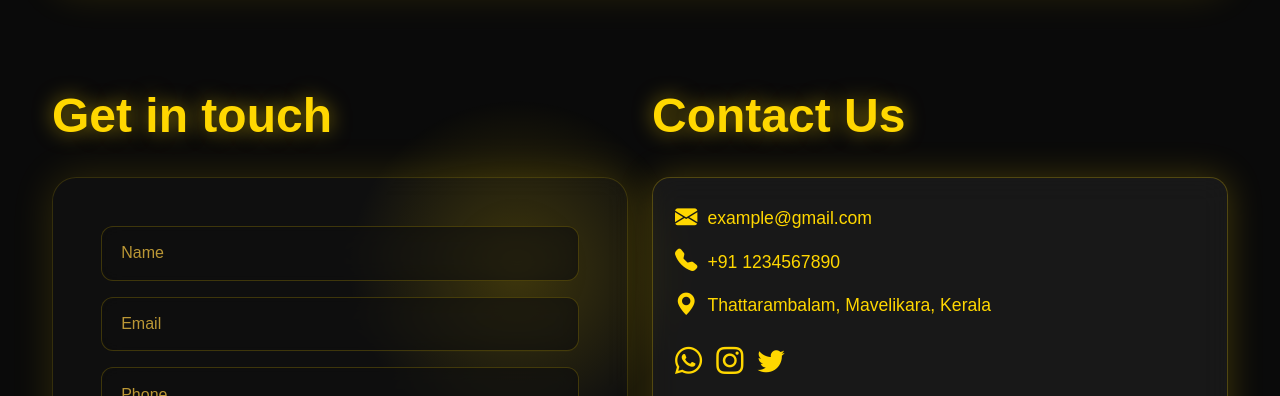
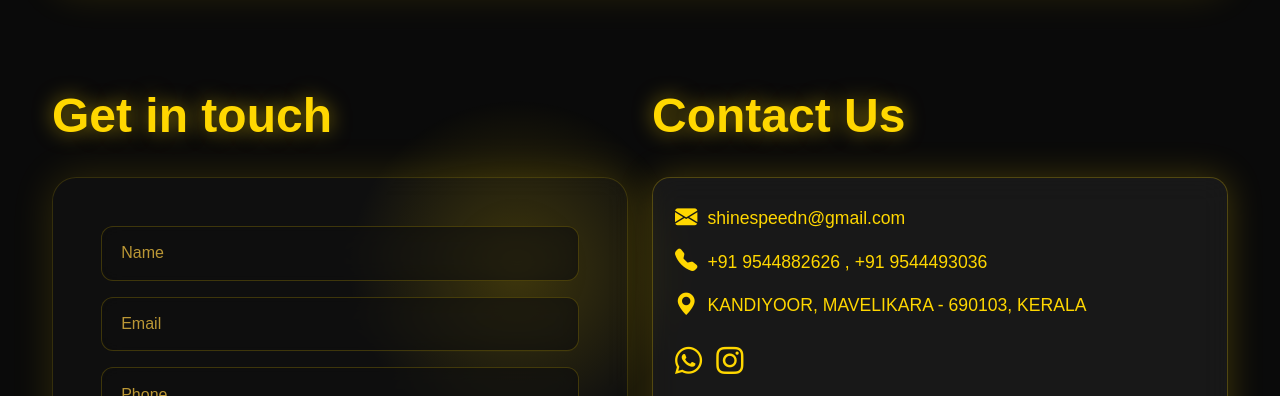
Before and after one commit to sharongvarghese/carwash-webapp, a Flask app: page / in a window 1280 px wide. Shown: the part 2268-2664 px from the top of the page. Run offline with Flask 3, Linux system fonts and the light colour scheme; data that the repository does not hold is empty; some web fonts are replaced.

Commit message:
Update IN CONTACT SECTION

```diff
--- a/templates/public/index.html
+++ b/templates/public/index.html
@@ -517,32 +517,26 @@
 
           <p>
             <i class="bi bi-envelope-fill contact-info-icon"></i>
-            example@gmail.com
+            shinespeedn@gmail.com
           </p>
 
           <p>
             <i class="bi bi-telephone-fill contact-info-icon"></i>
-            +91 1234567890
+            +91 9544882626 , +91 9544493036
           </p>
 
           <p>
             <i class="bi bi-geo-alt-fill contact-info-icon"></i>
-            Thattarambalam, Mavelikara, Kerala
+            KANDIYOOR, MAVELIKARA - 690103, KERALA
           </p>
 
           <div class="social-icons mt-2">
-            <a href="#"><i class="bi bi-whatsapp"></i></a>
-            <a href="#"><i class="bi bi-instagram"></i></a>
-            <a href="#"><i class="bi bi-twitter"></i></a>
+            <a href="https://wa.me/919544882626"><i class="bi bi-whatsapp"></i></a>
+            <a href="https://www.instagram.com/speed_n_shine_auto_spa/?hl=en"><i class="bi bi-instagram"></i></a>
           </div>
 
           <div class="map-inside-box mt-3">
-            <iframe
-              src="https://www.google.com/maps/embed?pb=!1m18!1m12!1m3!1d10172.966880302061!2d76.5134370954607!3d9.251207963276988!2m3!1f0!2f0!3f0!3m2!1i1024!2i768!4f13.1!3m3!1m2!1s0x3b061f19cecc2359%3A0xdc49d8e4996cda2b!2sThattarambalam%2C%20Mavelikara%2C%20Kerala!5e1!3m2!1sen!2sin!4v1764823656380!5m2!1sen!2sin"
-              loading="lazy"
-              referrerpolicy="no-referrer-when-downgrade"
-              allowfullscreen>
-            </iframe>
+           <iframe src="https://www.google.com/maps/embed?pb=!1m17!1m12!1m3!1d4163.553687850994!2d76.5288889!3d9.2494444!2m3!1f0!2f0!3f0!3m2!1i1024!2i768!4f13.1!3m2!1m1!2zOcKwMTQnNTguMCJOIDc2wrAzMSc0NC4wIkU!5e1!3m2!1sen!2sin!4v1770177368074!5m2!1sen!2sin" width="800" height="600" style="border:0;" allowfullscreen="" loading="lazy" referrerpolicy="no-referrer-when-downgrade"></iframe>
           </div>
 
         </div>
```
